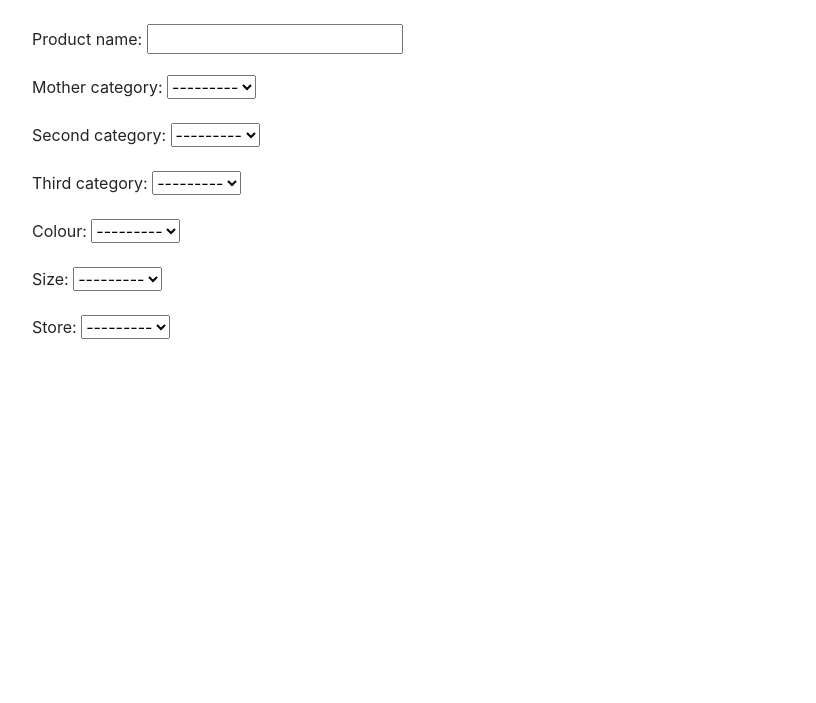
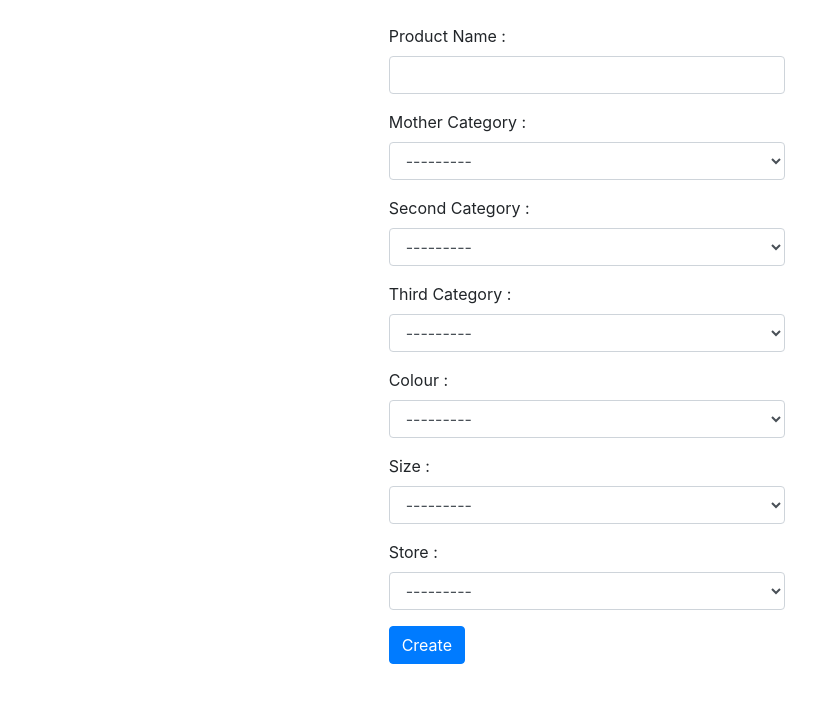
Before and after one commit to ANejadkoorki/ProductBarcoding, a Django app: page /barcoding/ in a window 1280 px wide. Shown: the top 703 px of the page, without its empty margins (53-869 px from the left). Run offline with Django 3.2, Linux system fonts and the light colour scheme; data that the repository does not hold is empty; some libraries are stand-ins or nearby versions.

Commit message:
some updates to code .

```diff
--- a/ProductBarcoding/ProductBarcoding/settings.py
+++ b/ProductBarcoding/ProductBarcoding/settings.py
@@ -15,7 +15,6 @@ from pathlib import Path
 # Build paths inside the project like this: BASE_DIR / 'subdir'.
 BASE_DIR = Path(__file__).resolve().parent.parent
 
-
 # Quick-start development settings - unsuitable for production
 # See https://docs.djangoproject.com/en/3.2/howto/deployment/checklist/
 
@@ -27,7 +26,6 @@ DEBUG = True
 
 ALLOWED_HOSTS = []
 
-
 # Application definition
 
 INSTALLED_APPS = [
@@ -37,6 +35,7 @@ INSTALLED_APPS = [
     'django.contrib.sessions',
     'django.contrib.messages',
     'django.contrib.staticfiles',
+    'widget_tweaks',
     'smart_selects',
     'barcode_app',
 ]
@@ -71,7 +70,6 @@ TEMPLATES = [
 
 WSGI_APPLICATION = 'ProductBarcoding.wsgi.application'
 
-
 # Database
 # https://docs.djangoproject.com/en/3.2/ref/settings/#databases
 
@@ -81,7 +79,6 @@ DATABASES = {
         'NAME': BASE_DIR / 'db.sqlite3',
     }
 }
-
 
 # Password validation
 # https://docs.djangoproject.com/en/3.2/ref/settings/#auth-password-validators
@@ -100,7 +97,6 @@ AUTH_PASSWORD_VALIDATORS = [
         'NAME': 'django.contrib.auth.password_validation.NumericPasswordValidator',
     },
 ]
-
 
 # Internationalization
 # https://docs.djangoproject.com/en/3.2/topics/i18n/
--- a/ProductBarcoding/barcode_app/templates/barcode_app/base_page.html
+++ b/ProductBarcoding/barcode_app/templates/barcode_app/base_page.html
@@ -1,3 +1,4 @@
+{% load widget_tweaks %}
 {% load static %}
 <!DOCTYPE html>
 <html lang="en">
@@ -13,11 +14,49 @@
 </head>
 <body>
 
-<div class="container mt-4  align-content-center">
+<div class="container mt-4  col-4 align-content-center">
     <form method="post" enctype="multipart/form-data">
         {% csrf_token %}
         {{ form.media.js }}
-        {{ form.as_p }}
+
+        <div class="form-group">
+            <label for="id_name">Product Name : </label>
+            {% render_field form.name class='form-control'  %}
+        </div>
+
+        <div class="form-group">
+            <label for="id_mother_category">Mother Category : </label>
+            {% render_field form.mother_category class='form-control'  %}
+        </div>
+
+        <div class="form-group">
+            <label for="id_second_category">Second Category : </label>
+            {% render_field form.second_category class='form-control'  %}
+        </div>
+
+        <div class="form-group">
+            <label for="id_third_category">Third Category : </label>
+            {% render_field form.third_category class='form-control'  %}
+        </div>
+
+        <div class="form-group">
+            <label for="id_colour">Colour : </label>
+            {% render_field form.colour class='form-control'  %}
+        </div>
+
+        <div class="form-group">
+            <label for="id_size">Size : </label>
+            {% render_field form.size class='form-control'  %}
+        </div>
+
+        <div class="form-group">
+            <label for="id_store">Store : </label>
+            {% render_field form.store class='form-control'  %}
+        </div>
+
+        <button type="submit" class="btn btn-primary">Create</button>
+
+
     </form>
 </div>
 
--- a/ProductBarcoding/barcode_app/views.py
+++ b/ProductBarcoding/barcode_app/views.py
@@ -1,11 +1,14 @@
 from django.shortcuts import render
+from django.utils.decorators import method_decorator
+from django.views.decorators.csrf import csrf_exempt
+
 from . import forms, models
 from django.views.generic import CreateView
 
 
 # Create your views here.
 
-
+@method_decorator(csrf_exempt, name='dispatch')
 class CreateProduct(CreateView):
     model = models.Product
     fields = (
@@ -17,6 +20,7 @@ class CreateProduct(CreateView):
         'size',
         'store',
     )
+
     def get(self, request, *args, **kwargs):
         super().get(request, *args, **kwargs)
         form = forms.CreateProductForm()
```
